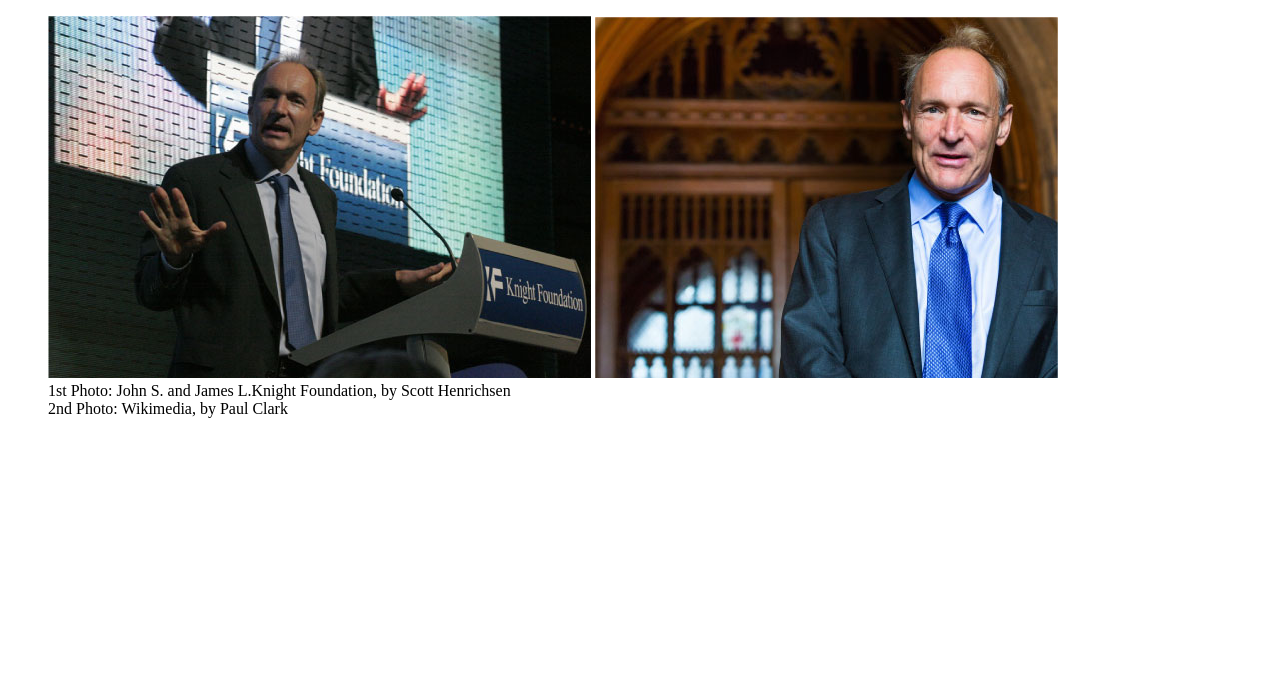
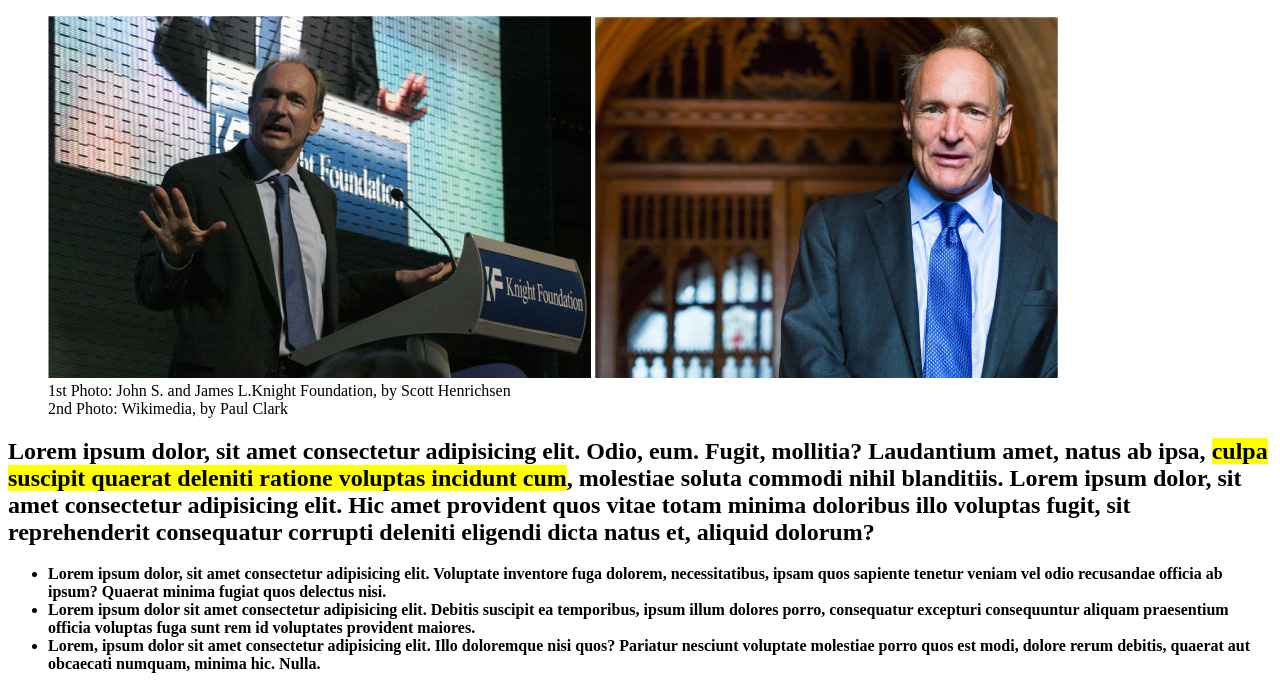
Before and after one commit to AriannaCristiani/html-css-booleaner, a plain HTML site: page index.html in a window 1280 px wide. Shown: the part 411-1108 px from the top of the page. Before the commit the page ends 845 px from the top, so only its background shows below. Drawn offline with Linux system fonts and the light colour scheme.

Commit message:
aggiunta lista ul

```diff
--- a/app.css/index.css
+++ b/app.css/index.css
@@ -8,7 +8,7 @@
     font-size: 230%;
 }
 .fonte{
- color: rgb(151, 151, 151);
+    color: rgb(151, 151, 151);
 }
 #thebooleaner {
     color: rgb(88, 133, 255);
--- a/index.html
+++ b/index.html
@@ -34,7 +34,17 @@
          </figure>
 
          <!-- testo principale -->
+          <h2>Lorem ipsum dolor, sit amet consectetur adipisicing elit. Odio, eum. Fugit, mollitia? Laudantium amet, natus ab ipsa, <mark> culpa suscipit quaerat deleniti ratione voluptas incidunt cum</mark>, molestiae soluta commodi nihil blanditiis. Lorem ipsum dolor, sit amet consectetur adipisicing elit. Hic amet provident quos vitae totam minima doloribus illo voluptas fugit, sit reprehenderit consequatur corrupti deleniti eligendi dicta natus et, aliquid dolorum?</h2>
 
+        <!-- lista non numerata -->
+        <ul>
+            <li><strong>Lorem ipsum dolor, sit amet consectetur adipisicing elit. Voluptate inventore fuga dolorem, necessitatibus, ipsam quos sapiente tenetur veniam vel odio recusandae officia ab ipsum? Quaerat minima fugiat quos delectus nisi.</strong></li>
+            <li><strong>Lorem ipsum dolor sit amet consectetur adipisicing elit. Debitis suscipit ea temporibus, ipsum illum dolores porro, consequatur excepturi consequuntur aliquam praesentium officia voluptas fuga sunt rem id voluptates provident maiores.</strong></li>
+            <li><strong>Lorem, ipsum dolor sit amet consectetur adipisicing elit. Illo doloremque nisi quos? Pariatur nesciunt voluptate molestiae porro quos est modi, dolore rerum debitis, quaerat aut obcaecati numquam, minima hic. Nulla.</strong></li>
+        </ul>
+
+        <!-- tabella -->
+         <table></table>
     </main>
 
 </body>
```
